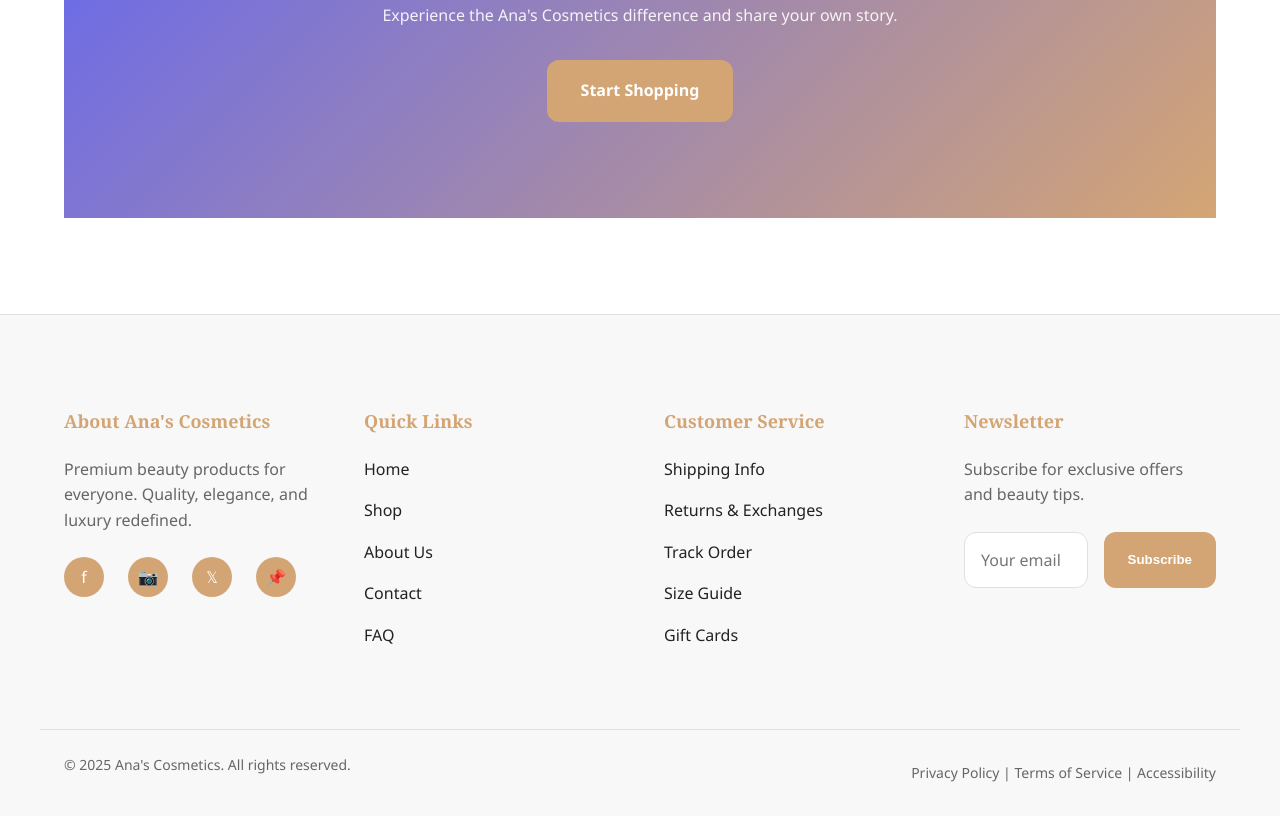
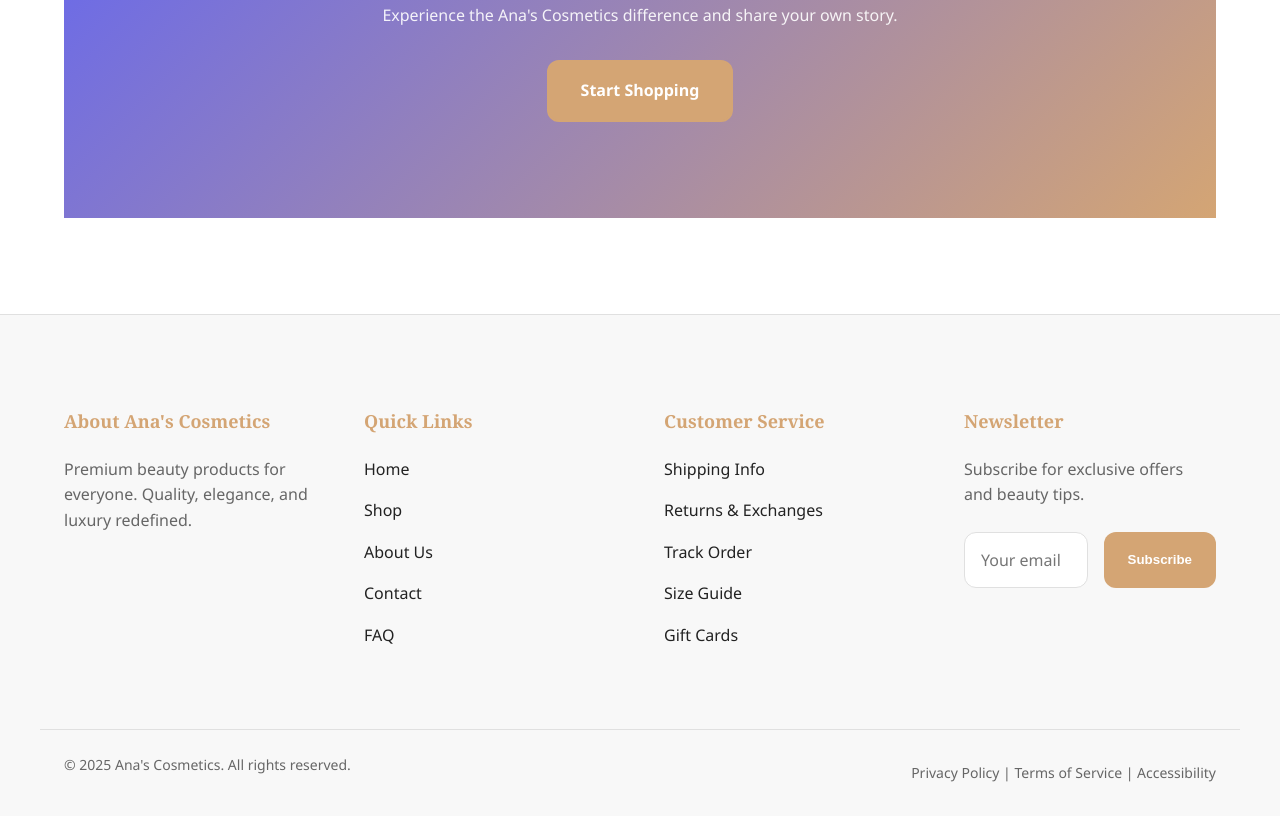
Before and after one commit to narteyn177/anas-cosmetics, a plain HTML site: page testimonials.html in a window 1280 px wide. Shown: the part 3756-4572 px from the top of the page. Drawn offline with Linux system fonts and the light colour scheme.

Commit message:
Remove social media links from footer
Removed social media links from the footer section.

```diff
--- a/testimonials.html
+++ b/testimonials.html
@@ -351,12 +351,6 @@
       <div class="footer-section">
         <h3>About Ana's Cosmetics</h3>
         <p>Premium beauty products for everyone. Quality, elegance, and luxury redefined.</p>
-        <div class="footer-social">
-          <a href="https://facebook.com/anascosmetics" title="Facebook" target="_blank">f</a>
-          <a href="https://instagram.com/anascosmetics" title="Instagram" target="_blank">📷</a>
-          <a href="https://twitter.com/anascosmetics" title="Twitter" target="_blank">𝕏</a>
-          <a href="https://pinterest.com/anascosmetics" title="Pinterest" target="_blank">📌</a>
-        </div>
       </div>
 
       <div class="footer-section">
```
